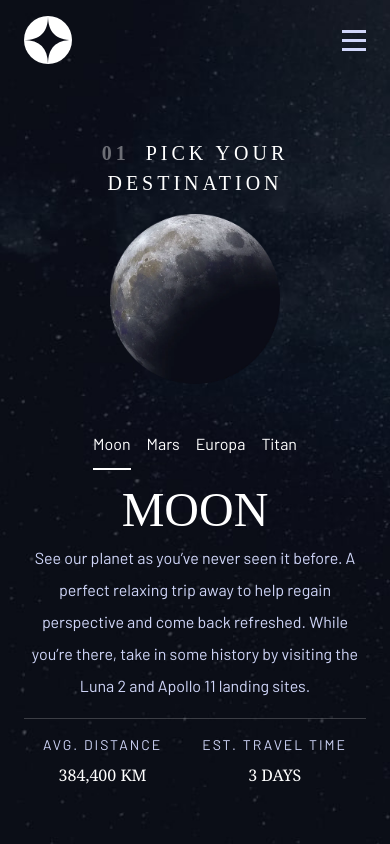
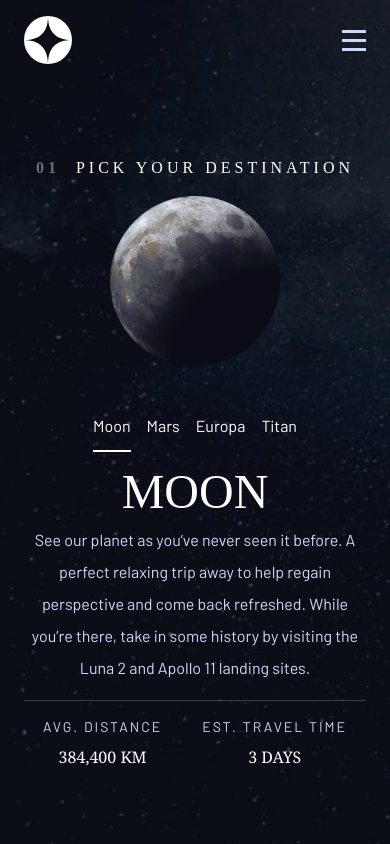
Before and after one commit to mmuneeb1000/space-tourism-site, a React (Vite) app: page /destination in a window 390 px wide. Built offline with nearby package versions, Linux system fonts and the light colour scheme; a web font is replaced by a local one.

Commit message:
typography fix

```diff
--- a/src/pages/Crew.jsx
+++ b/src/pages/Crew.jsx
@@ -19,7 +19,7 @@ export default function Crew() {
       <div className="mx-auto flex h-full max-w-7xl flex-col justify-center px-6 lg:px-30">
         <h1
           className="mb-2 mt-25 uppercase text-center md:text-left
-        tracking-[4px] text-[20px]"
+        tracking-[4px] lg:text-[20px]"
         >
           <span className="mr-4 font-bold text-white/40">02</span>
           Meet your crew
--- a/src/pages/Destination.jsx
+++ b/src/pages/Destination.jsx
@@ -22,7 +22,7 @@ export default function Destination() {
       <div className="mx-auto flex h-full max-w-7xl flex-col justify-center px-6 lg:px-30">
         <h1
           className="mb-4 lg:mb-20 mt-20 uppercase text-center
-         md:text-left tracking-[4px] text-[20px]"
+         md:text-left tracking-[4px] lg:text-[20px]"
         >
           <span className="mr-4 font-bold text-white/40">01</span>
           Pick your destination
--- a/src/pages/Technology.jsx
+++ b/src/pages/Technology.jsx
@@ -22,7 +22,7 @@ export default function Technology() {
       <div className="mx-auto flex h-full max-w-7xl flex-col justify-center">
         <h1
           className="mb-4 mt-20 px-6 uppercase
-        tracking-[4px] lg:px-30 text-[20px] text-center md:text-left"
+        tracking-[4px] lg:px-30 lg:text-[20px] text-center md:text-left"
         >
           <span className="mr-4 font-bold text-white/40">03</span>
           Space launch 101
```
